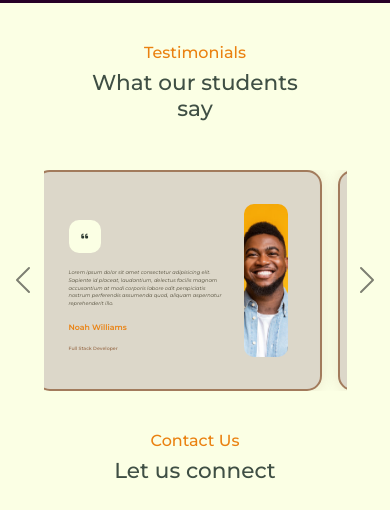
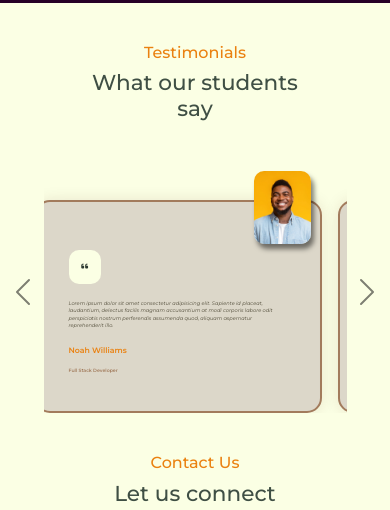
Before and after one commit to V-bhoy/edtech-static-website, a plain HTML site: page index.html in a window 390 px wide. Shown: the part 4264-4774 px from the top of the page. Drawn offline with nearby package versions, Linux system fonts and the light colour scheme; a web font is replaced by a local one.

Commit message:
add styles to testmonials

```diff
--- a/styles.css
+++ b/styles.css
@@ -648,6 +648,20 @@ footer {
   .contact-form{
     padding: 1.8rem 0.8rem;
   }
+
+    .testimonial-card{
+    position: relative;
+    margin-top: 10%;
+  }
+
+  .testimonial-card .img-container {
+    position: absolute;
+    right: 3%;
+    top: -15%;
+    width: 20%;
+    height: 35%;
+    box-shadow: 3px 5px 5px rgba(0, 0, 0, 0.5);
+  }
 }
 
 @media all and (max-width: 560px) {
@@ -665,4 +679,5 @@ footer {
   .course-list li {
     flex-direction: column;
   }
+
 }
```
